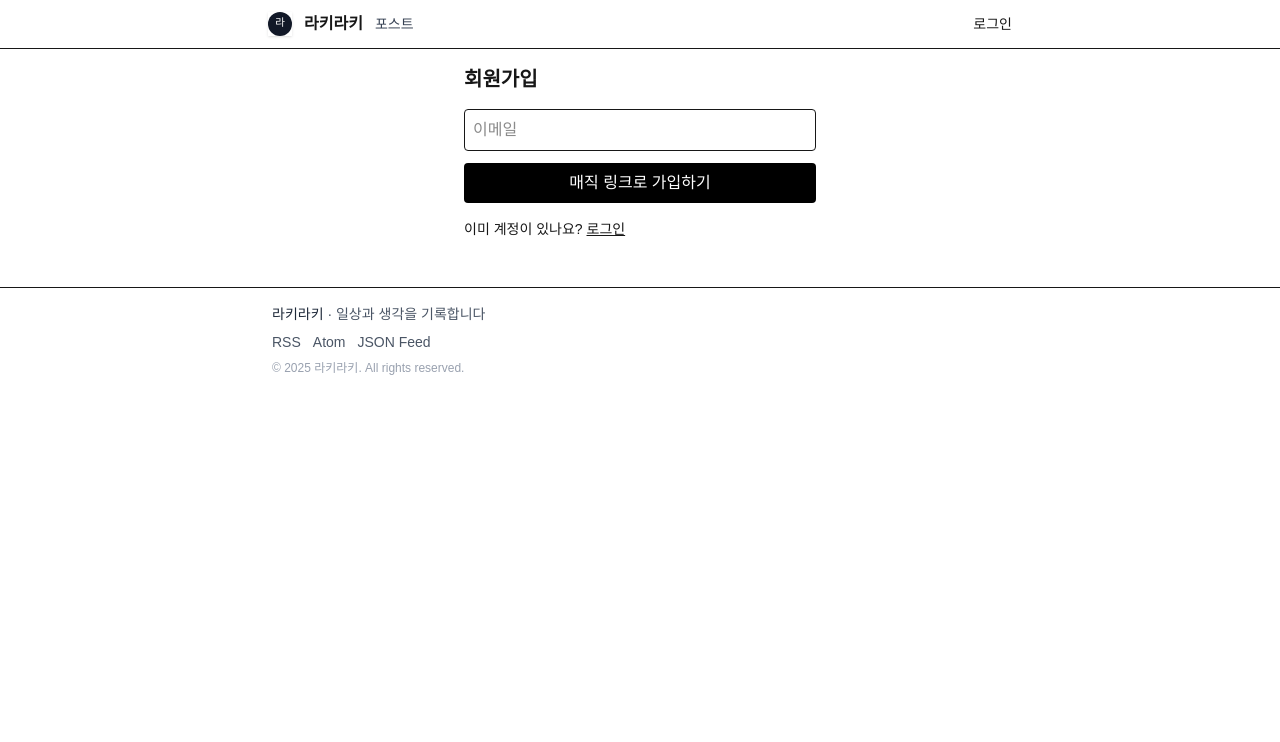
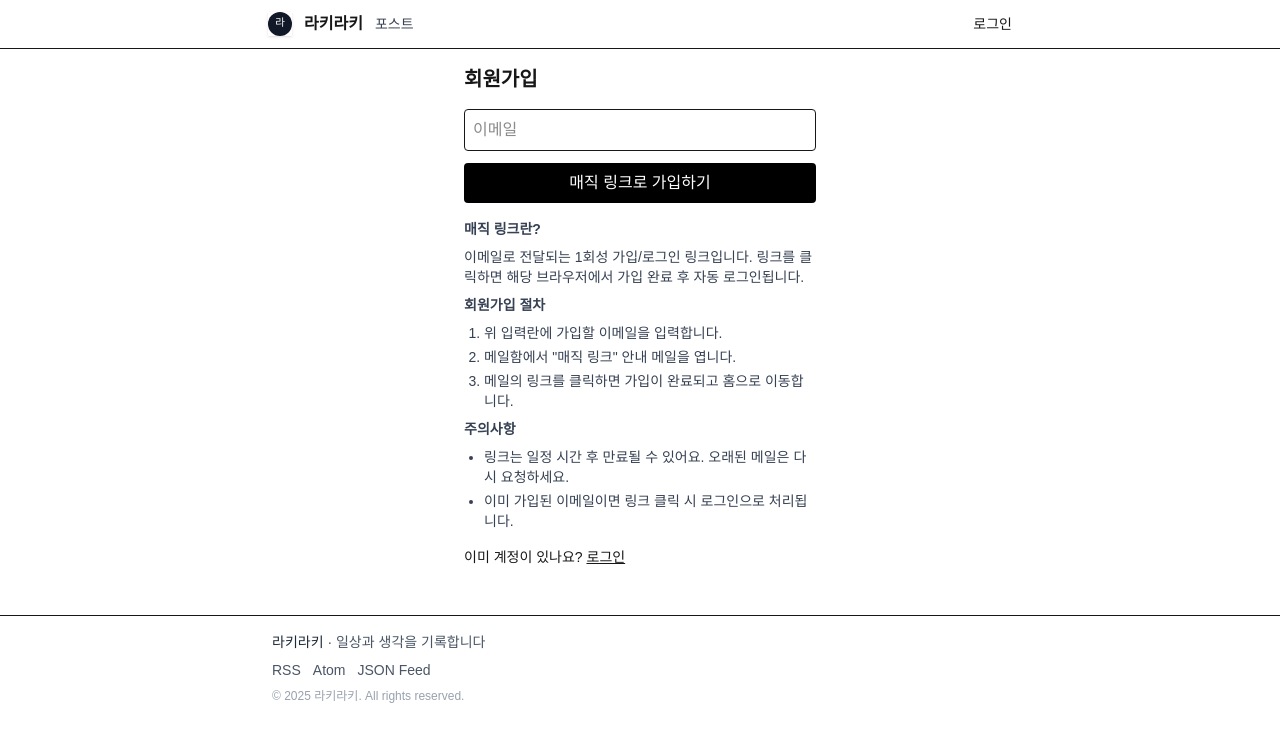
Before and after one commit to holoolook1-lab/blog, a Next.js app in the folder blog/: page /signup in a window 1280 px wide. Shown: the top 742 px of the page. Built offline with nearby package versions, Linux system fonts and the light colour scheme; no server answers.

Commit message:
docs(auth): 로그인/회원가입 페이지에 매직 링크 설명과 절차/주의 추가

```diff
--- a/blog/src/app/(auth)/login/page.tsx
+++ b/blog/src/app/(auth)/login/page.tsx
@@ -44,6 +44,23 @@ export default function LoginPage() {
         </button>
       </form>
       {toast && <ActionToast toast={{ type: toast.type, message: toast.message }} onClose={() => setToast(null)} />}
+      <div className="space-y-2 text-sm text-gray-700">
+        <h2 className="font-semibold">매직 링크란?</h2>
+        <p>
+          이메일로 전달되는 1회성 로그인 링크입니다. 받은 링크를 클릭하면 이 브라우저에서 자동으로 로그인됩니다.
+        </p>
+        <h3 className="font-semibold">로그인 절차</h3>
+        <ol className="list-decimal pl-5 space-y-1">
+          <li>위 입력란에 본인 이메일을 입력합니다.</li>
+          <li>메일함에서 "매직 링크" 안내 메일을 엽니다.</li>
+          <li>메일의 링크를 클릭하면 로그인 완료 후 리다이렉트됩니다.</li>
+        </ol>
+        <h3 className="font-semibold">주의사항</h3>
+        <ul className="list-disc pl-5 space-y-1">
+          <li>링크는 일정 시간 후 만료될 수 있어요. 오래된 메일은 다시 요청하세요.</li>
+          <li>링크를 최초로 연 브라우저에 로그인 세션이 생성됩니다.</li>
+        </ul>
+      </div>
       <p className="text-sm">
         계정이 없나요? <Link className="underline" href="/signup">회원가입</Link>
       </p>
--- a/blog/src/app/(auth)/signup/page.tsx
+++ b/blog/src/app/(auth)/signup/page.tsx
@@ -51,6 +51,23 @@ export default function SignupPage() {
         </button>
       </form>
       {toast && <ActionToast toast={{ type: toast.type, message: toast.message }} onClose={() => setToast(null)} />}
+      <div className="space-y-2 text-sm text-gray-700">
+        <h2 className="font-semibold">매직 링크란?</h2>
+        <p>
+          이메일로 전달되는 1회성 가입/로그인 링크입니다. 링크를 클릭하면 해당 브라우저에서 가입 완료 후 자동 로그인됩니다.
+        </p>
+        <h3 className="font-semibold">회원가입 절차</h3>
+        <ol className="list-decimal pl-5 space-y-1">
+          <li>위 입력란에 가입할 이메일을 입력합니다.</li>
+          <li>메일함에서 "매직 링크" 안내 메일을 엽니다.</li>
+          <li>메일의 링크를 클릭하면 가입이 완료되고 홈으로 이동합니다.</li>
+        </ol>
+        <h3 className="font-semibold">주의사항</h3>
+        <ul className="list-disc pl-5 space-y-1">
+          <li>링크는 일정 시간 후 만료될 수 있어요. 오래된 메일은 다시 요청하세요.</li>
+          <li>이미 가입된 이메일이면 링크 클릭 시 로그인으로 처리됩니다.</li>
+        </ul>
+      </div>
       <p className="text-sm">
         이미 계정이 있나요? <Link className="underline" href="/login">로그인</Link>
       </p>
```
